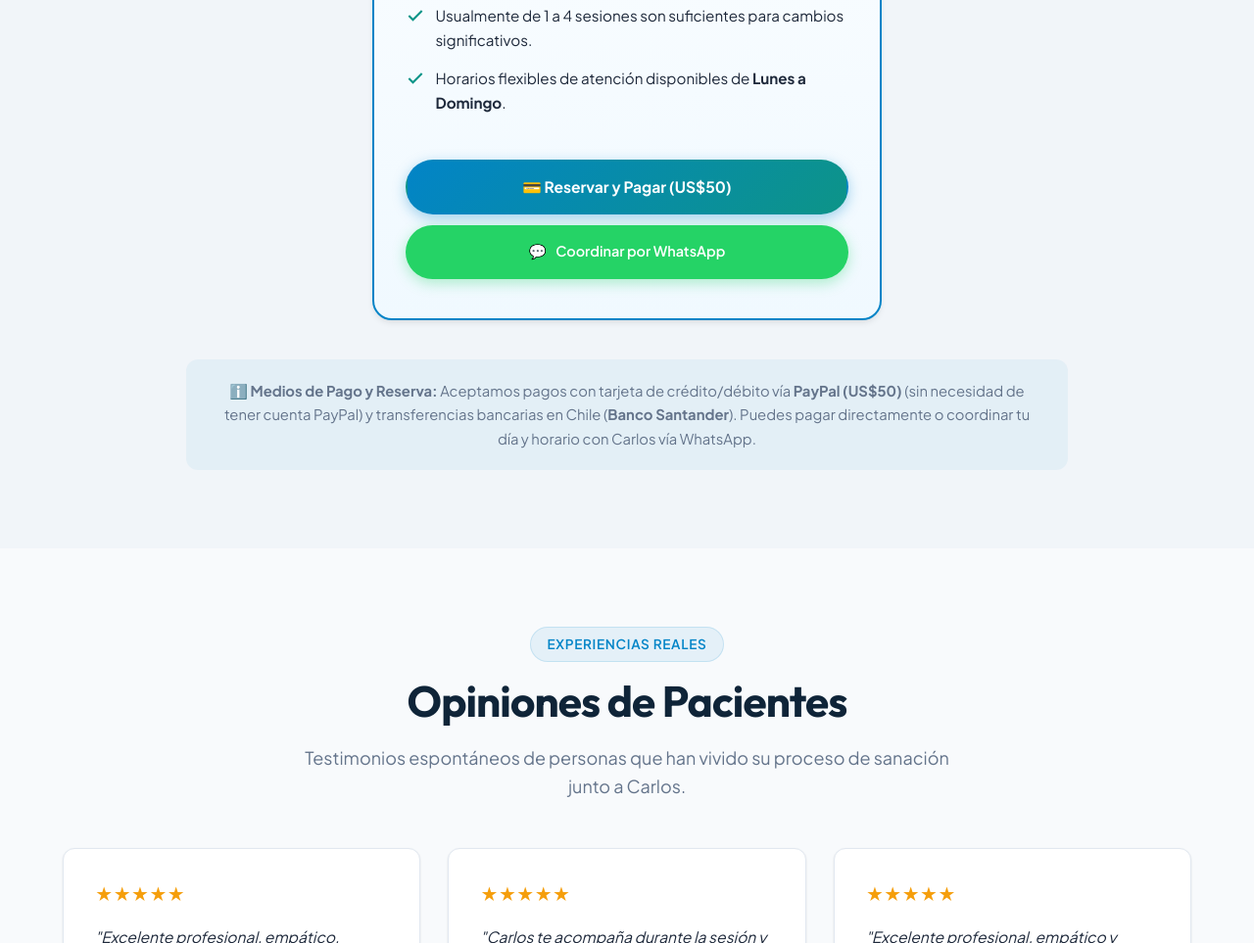
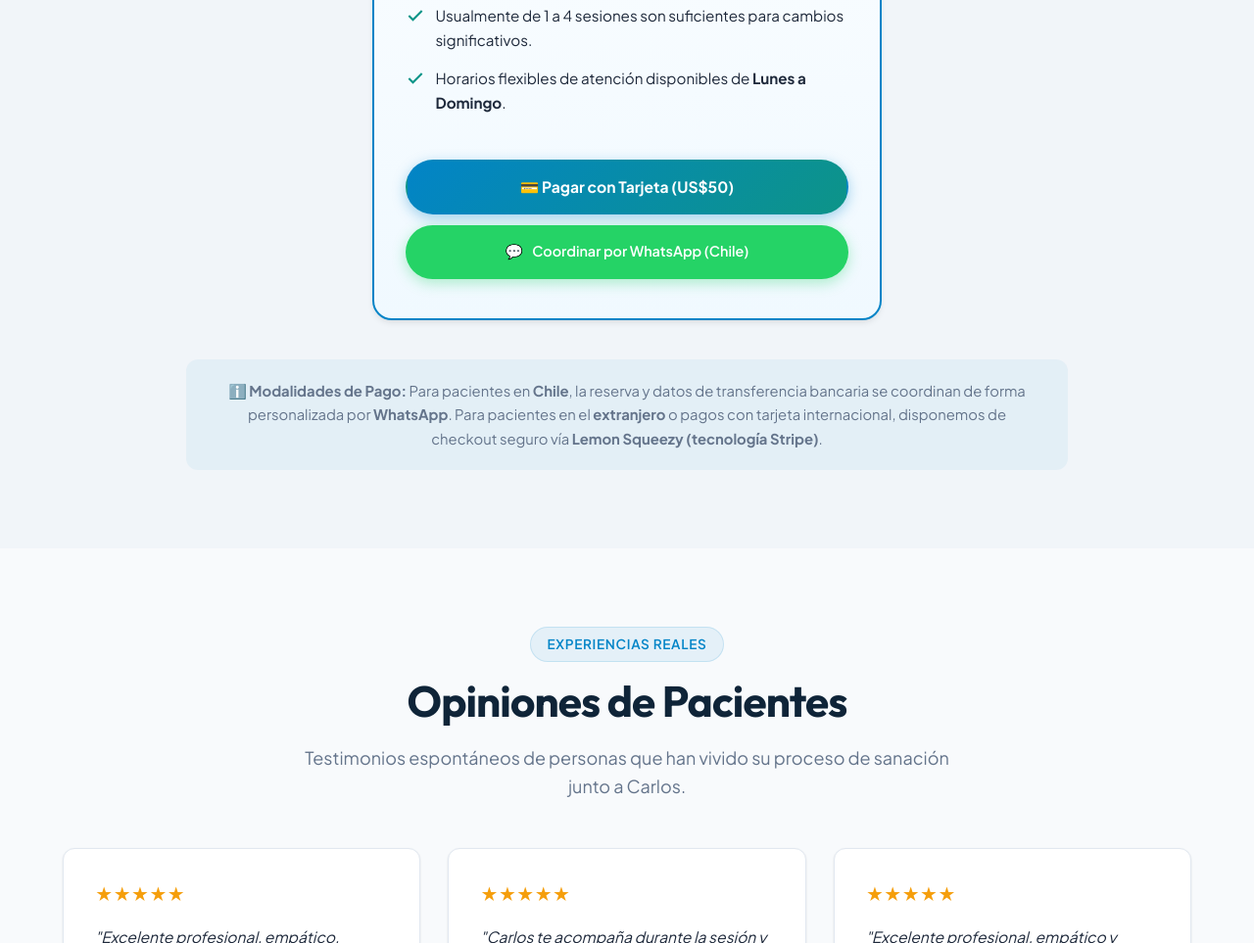
Before and after one commit to hipnosisparadespertar/hipnosisparadespertar.github.io, a plain HTML site: page index.html in a window 1280 px wide. Shown: the part 5816-6779 px from the top of the page at 98% size. Drawn offline with Linux system fonts and the light colour scheme.

Commit message:
Add files via upload

```diff
--- a/index.html
+++ b/index.html
@@ -380,17 +380,17 @@
 
             <div style="display: flex; flex-direction: column; gap: 0.65rem; margin-top: auto;">
               <button type="button" class="btn btn-primary open-payment-btn" data-service="Sesión Online de Hipnosis" style="width: 100%; justify-content: center; font-weight: 700;">
-                💳 Reservar y Pagar (US$50)
+                💳 Pagar con Tarjeta (US$50)
               </button>
-              <a href="https://wa.me/56993438325?text=Hola%20Carlos,%20quisiera%20coordinar%20una%20sesión%20ONLINE." target="_blank" rel="noopener" class="btn btn-whatsapp" style="width: 100%; justify-content: center; font-size: 0.9rem;">
-                <span>💬</span> Coordinar por WhatsApp
+              <a href="https://wa.me/56993438325?text=Hola%20Carlos,%20quisiera%20coordinar%20mi%20sesión%20online%20desde%20Chile%20y%20los%20datos%20para%20transferir." target="_blank" rel="noopener" class="btn btn-whatsapp" style="width: 100%; justify-content: center; font-size: 0.9rem;">
+                <span>💬</span> Coordinar por WhatsApp (Chile)
               </a>
             </div>
           </div>
         </div>
 
         <div class="pricing-note">
-          <strong>ℹ️ Medios de Pago y Reserva:</strong> Aceptamos pagos con tarjeta de crédito/débito vía <strong>PayPal (US$50)</strong> (sin necesidad de tener cuenta PayPal) y transferencias bancarias en Chile (<strong>Banco Santander</strong>). Puedes pagar directamente o coordinar tu día y horario con Carlos vía WhatsApp.
+          <strong>ℹ️ Modalidades de Pago:</strong> Para pacientes en <strong>Chile</strong>, la reserva y datos de transferencia bancaria se coordinan de forma personalizada por <strong>WhatsApp</strong>. Para pacientes en el <strong>extranjero</strong> o pagos con tarjeta internacional, disponemos de checkout seguro vía <strong>Lemon Squeezy (tecnología Stripe)</strong>.
         </div>
       </div>
     </section>
```
